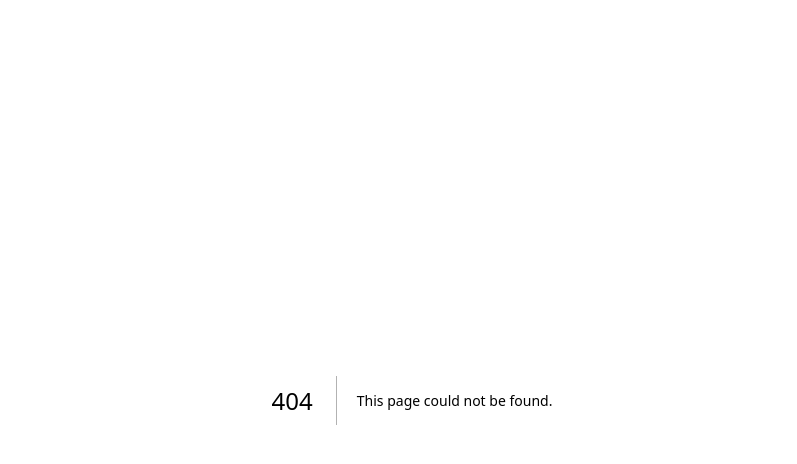
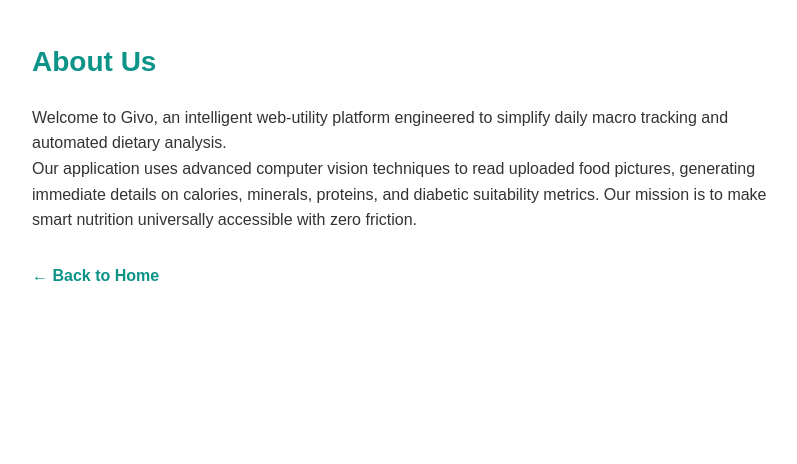
Before and after one commit to Givo-max/my_project, a Next.js app: page /about in a window 1280 px wide. Before the commit this address had no page. Shown: the top 464 px of the page, without its empty margins (228-1025 px from the left). Built offline with nearby package versions, Linux system fonts and the light colour scheme.

Commit message:
Create page.jsx

```diff
--- /dev/null
+++ b/app/about/page.jsx
@@ -0,0 +1,10 @@
+export default function About() {
+  return (
+    <div style={{ padding: '40px 20px', maxWidth: '800px', margin: '0 auto', fontFamily: 'sans-serif', lineHeight: '1.6', color: '#333' }}>
+      <h1 style={{ color: '#0d9488', fontSize: '28px', fontWeight: 'bold' }}>About Us</h1>
+      <p style={{ marginTop: '20px' }}>Welcome to Givo, an intelligent web-utility platform engineered to simplify daily macro tracking and automated dietary analysis.</p>
+      <p>Our application uses advanced computer vision techniques to read uploaded food pictures, generating immediate details on calories, minerals, proteins, and diabetic suitability metrics. Our mission is to make smart nutrition universally accessible with zero friction.</p>
+      <a href="/" style={{ color: '#0d9488', textDecoration: 'none', fontWeight: 'bold', display: 'block', marginTop: '30px' }}>← Back to Home</a>
+    </div>
+  );
+}
```
